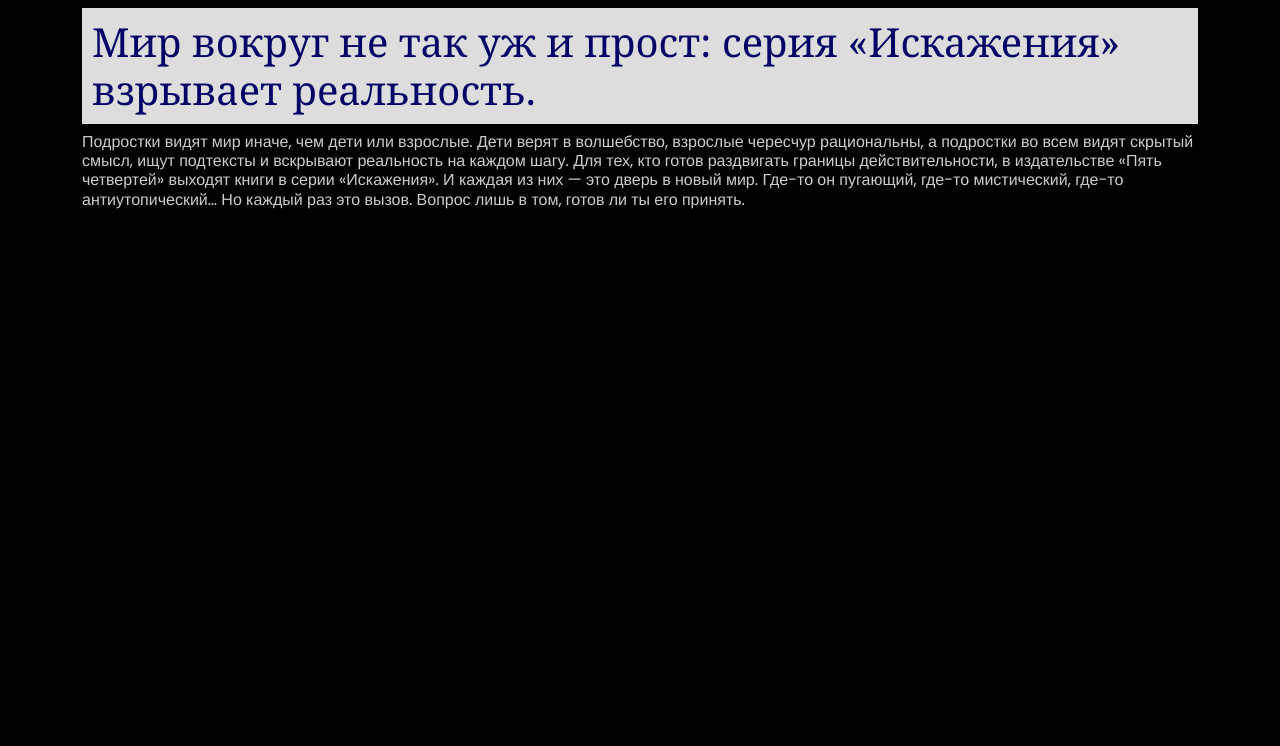
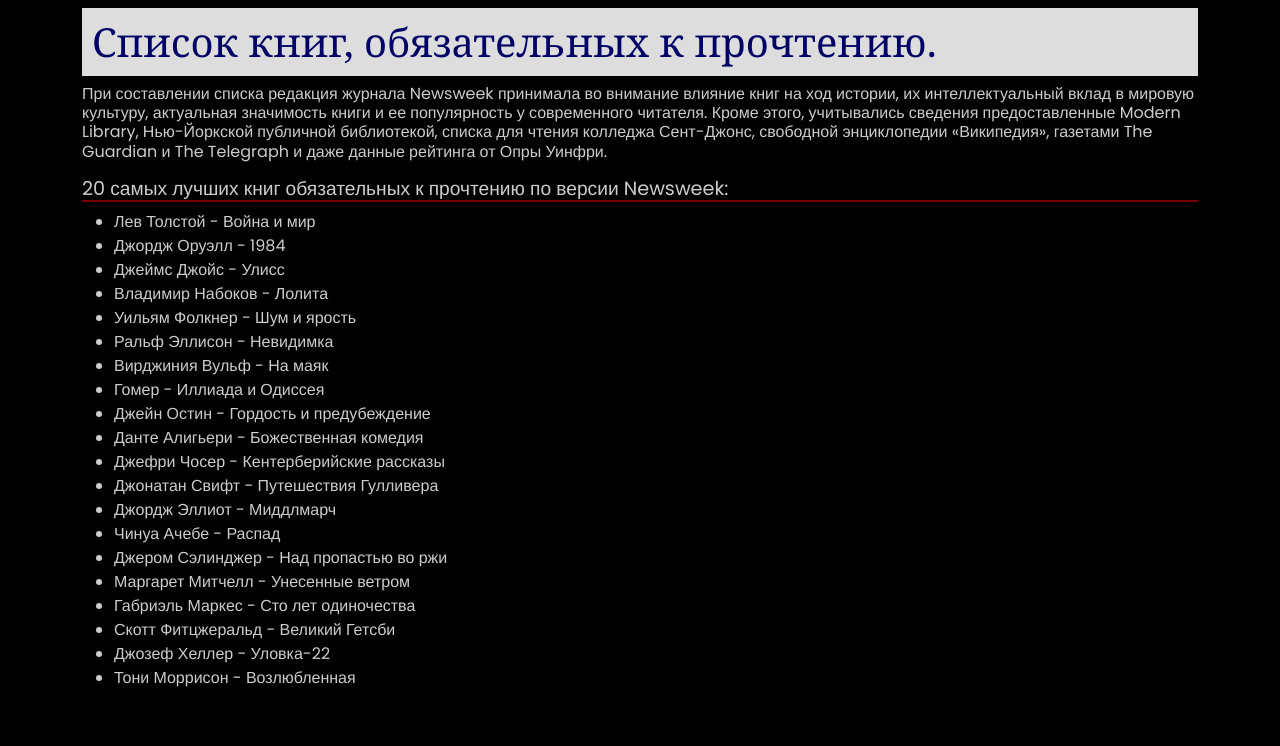
Before and after one commit to MissBlumarine/homework_python_basic, a Flask app: page /about/ in a window 1280 px wide. Shown: the part 96-842 px from the top of the page. Before the commit the page ends 305 px from the top, so only its background shows below. Run offline with Flask 3, Linux system fonts and the light colour scheme; some libraries are stand-ins or nearby versions.

Commit message:
commit_1

```diff
--- a/homework_05/templates/book.html
+++ b/homework_05/templates/book.html
@@ -5,20 +5,15 @@
     /*
       html {
         font-size: 22px;
-        background-color: lightgray;
+        background-color: mintcream;
       }
 
       body {
-        padding: 1em;
+        padding: 3em;
       }
 
      */
 
-    footer {
-      /*font-size: 80%;*/
-      font-size: 0.8em;
-      color: darkgray;
-    }
   </style>
 
   <link rel="stylesheet"
@@ -28,18 +23,43 @@
 {% endblock %}
 
 {% block title %}
-  Index page
+  About book
 {% endblock %}
 
 {% block body %}
   <div>
-    <h1>Мир вокруг не так уж и прост: серия «Искажения» взрывает реальность.</h1>
+    <h1>Список книг, обязательных к прочтению.</h1>
     <p>
-      Подростки видят мир иначе, чем дети или взрослые. Дети верят в волшебство, взрослые чересчур рациональны,
-        а подростки во всем видят скрытый смысл, ищут подтексты и вскрывают реальность на каждом шагу.
-        Для тех, кто готов раздвигать границы действительности, в издательстве «Пять четвертей» выходят книги
-        в серии «Искажения». И каждая из них — это дверь в новый мир. Где-то он пугающий, где-то мистический,
-        где-то антиутопический… Но каждый раз это вызов. Вопрос лишь в том, готов ли ты его принять.
-    </p>
+      При составлении списка редакция журнала Newsweek принимала во внимание влияние книг на ход истории,
+      их интеллектуальный вклад в мировую культуру, актуальная значимость книги и ее популярность у
+      современного читателя.
+      Кроме этого, учитывались сведения предоставленные Modern Library, Нью-Йоркской публичной библиотекой,
+      списка для чтения колледжа Сент-Джонс, свободной энциклопедии «Википедия», газетами The Guardian и
+      The Telegraph и даже данные рейтинга от Опры Уинфри.</p>
+
+    <h2>20 самых лучших книг обязательных к прочтению по версии Newsweek:</h2>
+    <ul>
+      <li>Лев Толстой - Война и мир</li>
+      <li>Джордж Оруэлл - 1984</li>
+      <li>Джеймс Джойс - Улисс</li>
+      <li>Владимир Набоков - Лолита</li>
+      <li>Уильям Фолкнер - Шум и ярость</li>
+      <li>Ральф Эллисон - Невидимка</li>
+      <li>Вирджиния Вульф - На маяк</li>
+      <li>Гомер - Иллиада и Одиссея</li>
+      <li>Джейн Остин - Гордость и предубеждение</li>
+      <li>Данте Алигьери - Божественная комедия</li>
+      <li>Джефри Чосер - Кентерберийские рассказы</li>
+      <li>Джонатан Свифт - Путешествия Гулливера</li>
+      <li>Джордж Эллиот - Миддлмарч</li>
+      <li>Чинуа Ачебе - Распад</li>
+      <li>Джером Сэлинджер - Над пропастью во ржи</li>
+      <li>Маргарет Митчелл - Унесенные ветром</li>
+      <li>Габриэль Маркес - Сто лет одиночества</li>
+      <li>Скотт Фитцжеральд - Великий Гетсби</li>
+      <li>Джозеф Хеллер - Уловка-22</li>
+      <li>Тони Моррисон - Возлюбленная</li>
+    </ul>
+
   </div>
 {% endblock %}
```
Also changed, not shown: homework_05/templates/base.html (+0 -17 lines), homework_05/templates/index.html (+13 -11 lines).
